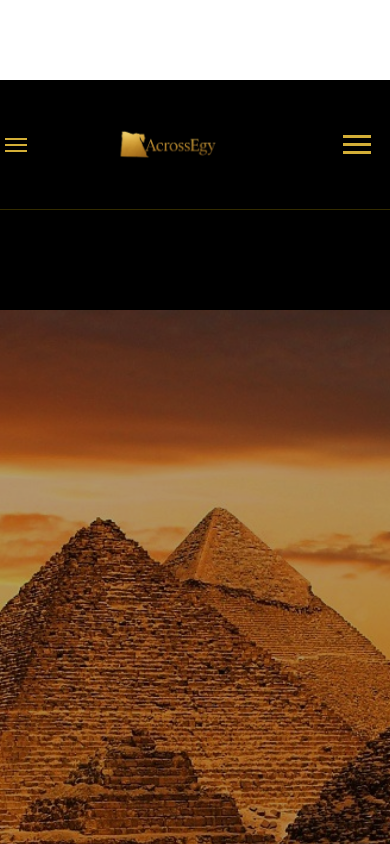
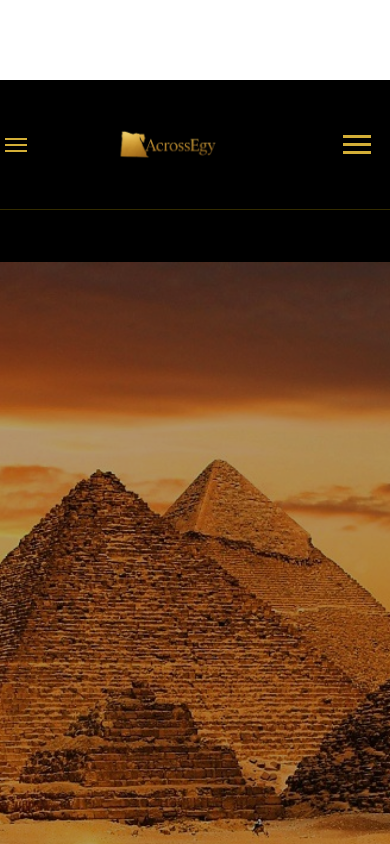
Before and after one commit to NaglaaMahmoud25/Across-Egypt, a React (Vite) app in the folder DEPIProject/: page /Contact in a window 390 px wide. Shown: the top 844 px of the page. Built offline with nearby package versions, Linux system fonts and the light colour scheme.

Commit message:
Implement responsive styles for banner component
Add media query for responsive banner adjustments.

```diff
--- a/DEPIProject/src/components/Banner.css
+++ b/DEPIProject/src/components/Banner.css
@@ -17,7 +17,13 @@ body, html, #root, .App {
     padding-top: 100px; /* نفس ارتفاع Navbar */
 
 }
+@media (max-width: 1200px) {
+  .banner{
+    top: 0px;
+     margin-top: -3rem;
+  }
 
+}
 
 /* ✅ صورة البانر */
 .banner-image {
```
